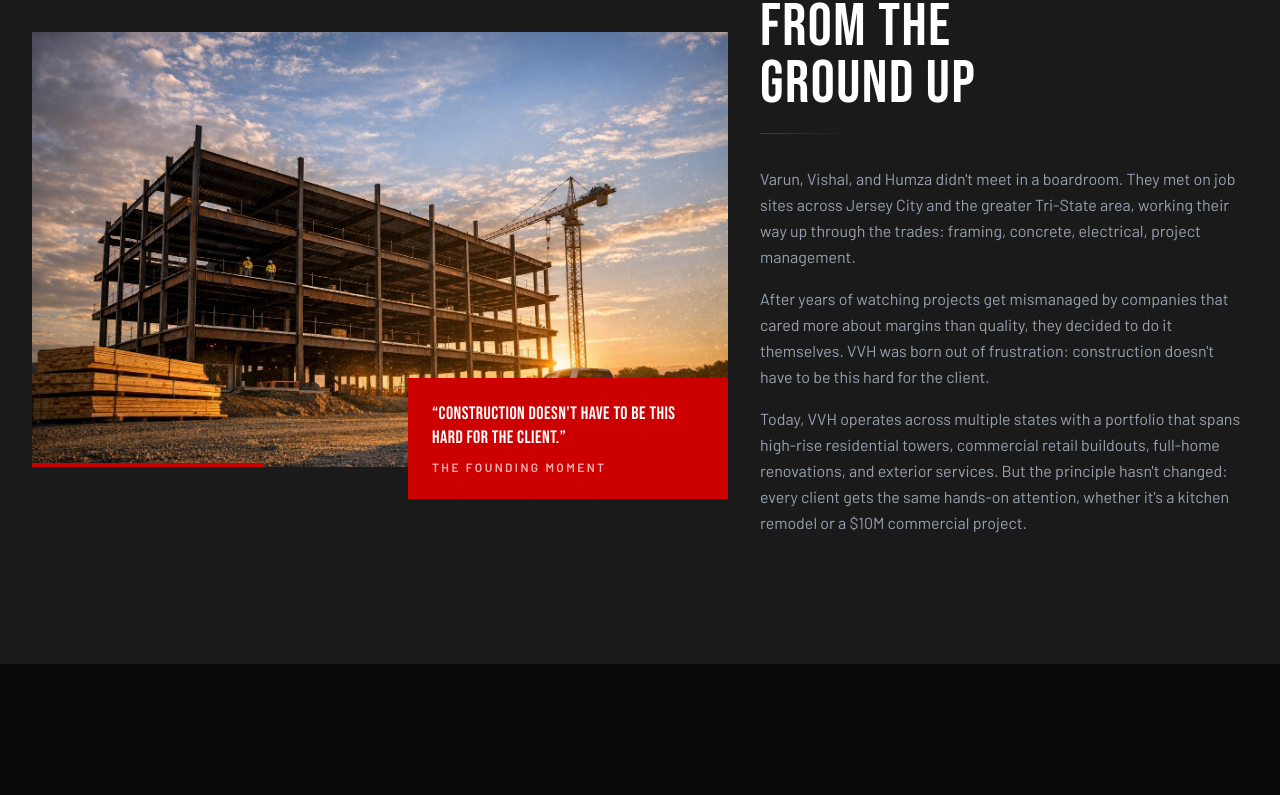
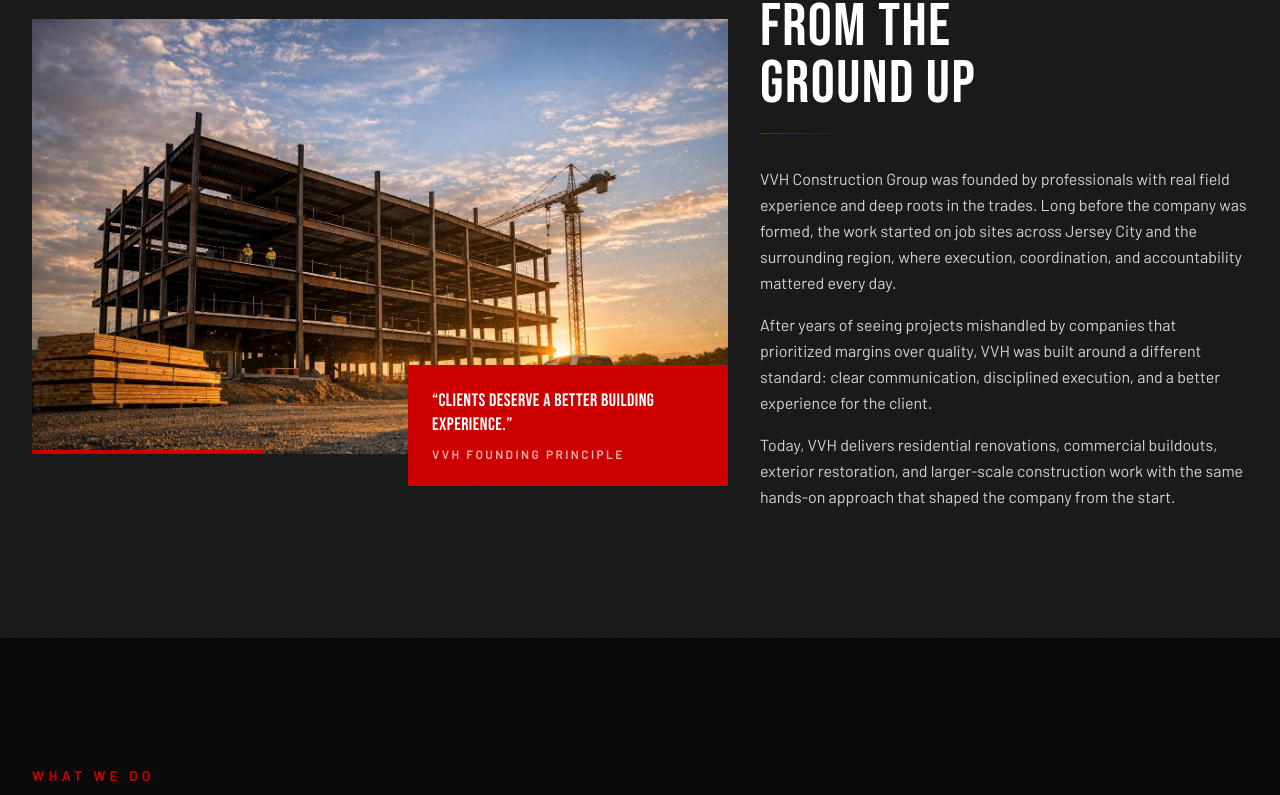
Before and after one commit to spa-cey/vvh-site, a Next.js app: page /about in a window 1280 px wide. Shown: the part 1781-2576 px from the top of the page. Built offline with nearby package versions, Linux system fonts and the light colour scheme.

Commit message:
fix: update Our Story copy and quote block on about page
- Replace story paragraphs with cleaner, professional copy
- Quote: "Clients deserve a better building experience."
- Bump story text contrast to gray-300

Co-Authored-By: Claude Opus 4.6 (1M context) <noreply@anthropic.com>

```diff
--- a/src/app/about/page.tsx
+++ b/src/app/about/page.tsx
@@ -193,10 +193,10 @@ export default function AboutPage() {
                   {/* Floating quote */}
                   <div className="absolute -bottom-8 right-0 hidden max-w-xs bg-red p-6 lg:block">
                     <p className="font-display text-lg leading-snug tracking-wide text-white">
-                      &ldquo;Construction doesn&apos;t have to be this hard for the client.&rdquo;
+                      &ldquo;Clients deserve a better building experience.&rdquo;
                     </p>
                     <p className="mt-2 text-xs font-semibold uppercase tracking-[0.2em] text-white/70">
-                      The Founding Moment
+                      VVH Founding Principle
                     </p>
                   </div>
                 </div>
@@ -216,25 +216,24 @@ export default function AboutPage() {
                 </h2>
                 <div className="mt-5 h-px w-24 bg-gradient-to-r from-red to-transparent" />
 
-                <p className="mt-8 text-base leading-relaxed text-gray-400">
-                  Varun, Vishal, and Humza didn&apos;t meet in a boardroom. They
-                  met on job sites across Jersey City and the greater
-                  Tri-State area, working their way up through the trades:
-                  framing, concrete, electrical, project management.
+                <p className="mt-8 text-base leading-relaxed text-gray-300">
+                  VVH Construction Group was founded by professionals with real
+                  field experience and deep roots in the trades. Long before the
+                  company was formed, the work started on job sites across
+                  Jersey City and the surrounding region, where execution,
+                  coordination, and accountability mattered every day.
                 </p>
-                <p className="mt-4 text-base leading-relaxed text-gray-400">
-                  After years of watching projects get mismanaged by companies
-                  that cared more about margins than quality, they decided to do
-                  it themselves. VVH was born out of frustration:
-                  construction doesn&apos;t have to be this hard for the client.
+                <p className="mt-4 text-base leading-relaxed text-gray-300">
+                  After years of seeing projects mishandled by companies that
+                  prioritized margins over quality, VVH was built around a
+                  different standard: clear communication, disciplined
+                  execution, and a better experience for the client.
                 </p>
-                <p className="mt-4 text-base leading-relaxed text-gray-400">
-                  Today, VVH operates across multiple states with a portfolio
-                  that spans high-rise residential towers, commercial retail
-                  buildouts, full-home renovations, and exterior services. But
-                  the principle hasn&apos;t changed: every client gets the same
-                  hands-on attention, whether it&apos;s a kitchen remodel or a
-                  $10M commercial project.
+                <p className="mt-4 text-base leading-relaxed text-gray-300">
+                  Today, VVH delivers residential renovations, commercial
+                  buildouts, exterior restoration, and larger-scale construction
+                  work with the same hands-on approach that shaped the company
+                  from the start.
                 </p>
               </AnimateOnScroll>
             </div>
```
